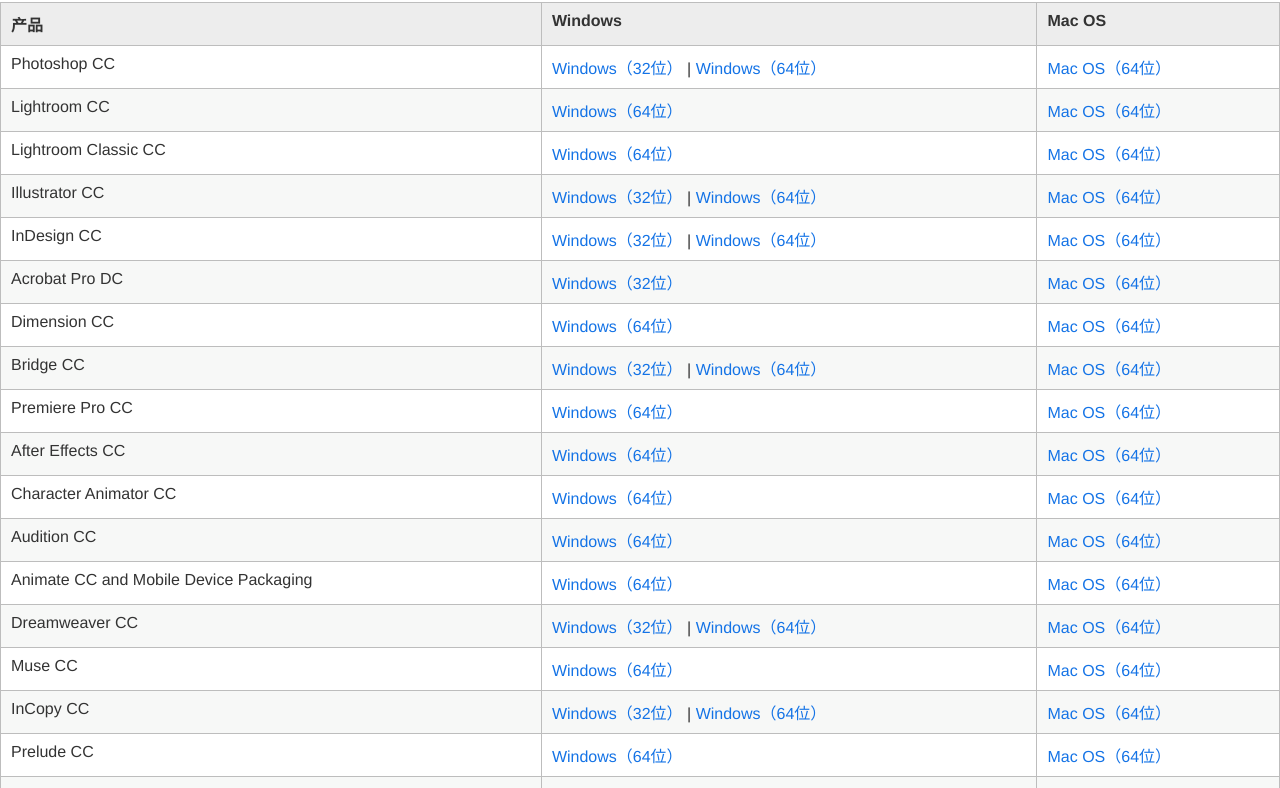
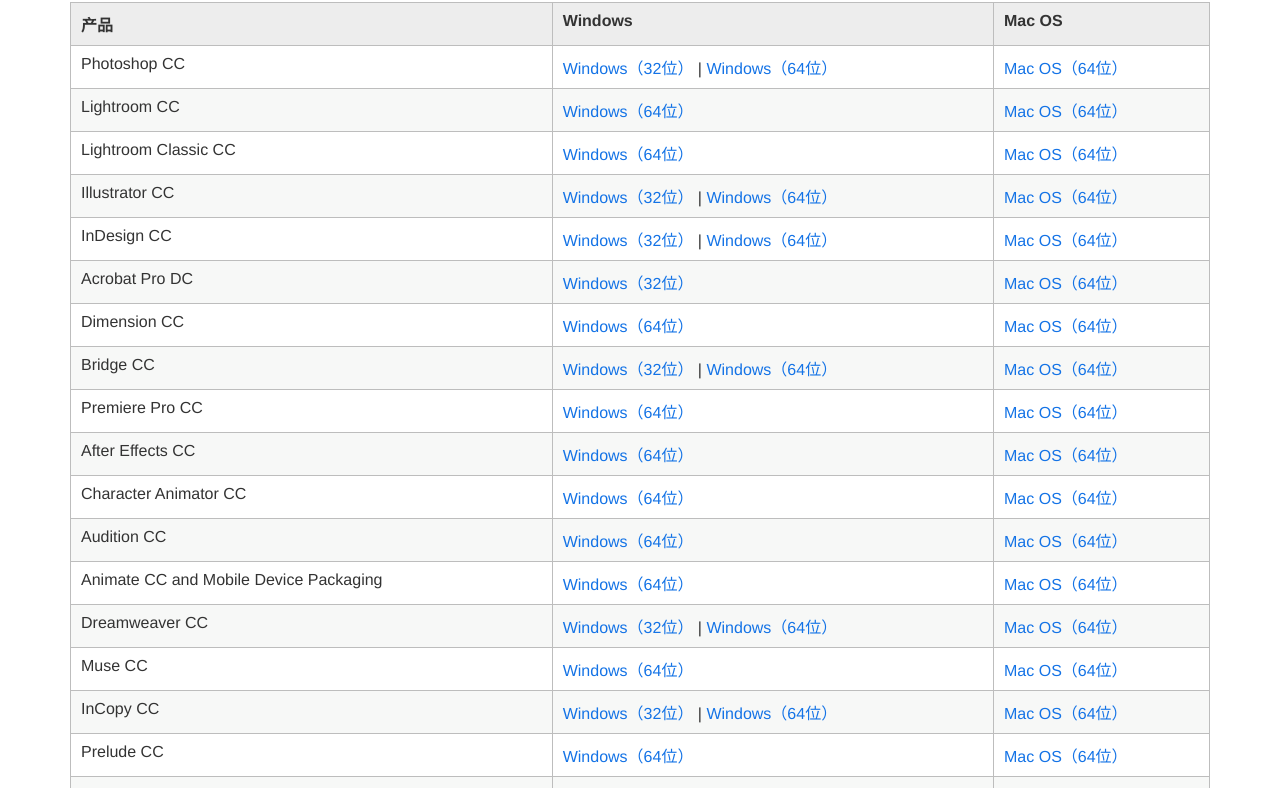
Before and after one commit to 007ayong/adobe, a plain HTML site: page CreativeCloud2018.html in a window 1280 px wide. Shown: the part 111-899 px from the top of the page. Drawn offline with Linux system fonts and the light colour scheme.

Commit message:
Update CreativeCloud2018.html

```diff
--- a/CreativeCloud2018.html
+++ b/CreativeCloud2018.html
@@ -7,6 +7,7 @@
     </head>
 
     <body>
+	    <div class="grid-row container">
 	<div class="header  header-top">
                 <h2 id="creative-cloud-2018-apps">
                     Creative Cloud 2018 应用程序
@@ -420,6 +421,7 @@
                 </table>
             </div>
         </div>
+		    </div>
     </body>
 
 </html>
```
